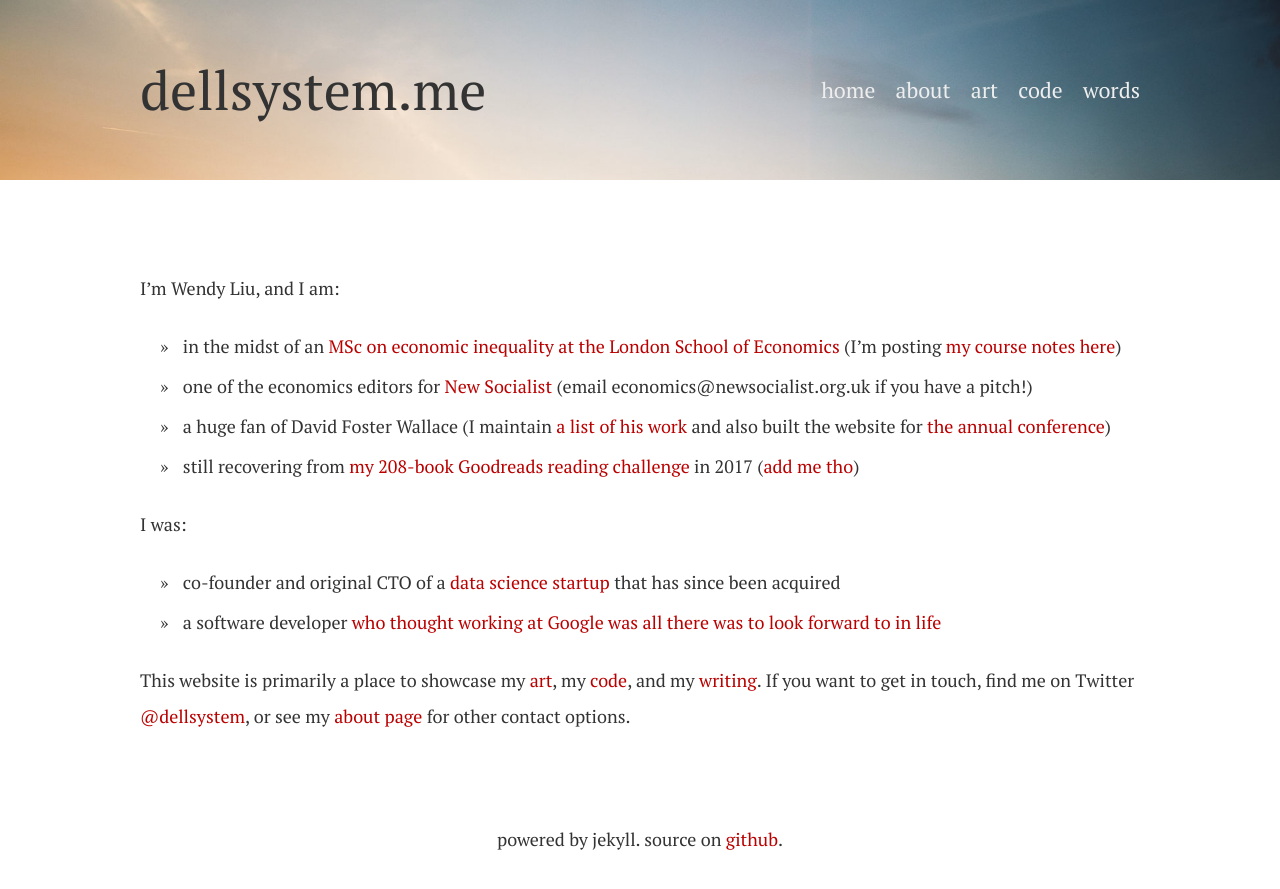
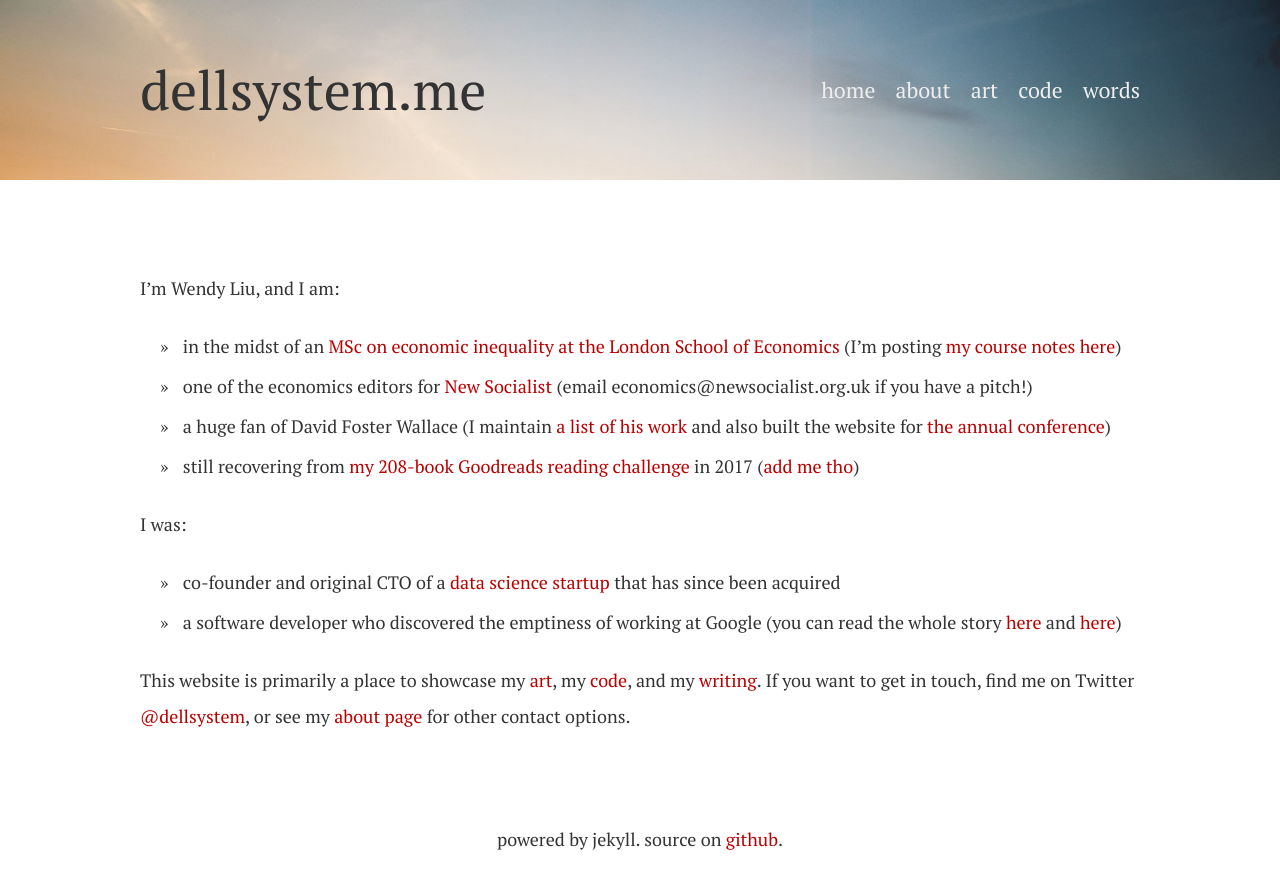
Before and after one commit to dellsystem/dellsystem.github.io, a Jekyll site: the page built from index.md, in a window 1280 px wide. Shown: the top 889 px of the page. Built offline with Jekyll 4.4.1, drawn with Linux system fonts in a browser that asks for light colours.

```diff
--- a/index.md
+++ b/index.md
@@ -16,8 +16,8 @@ I was:
 
 * co-founder and original CTO of a [data science startup][Macromeasures] that
   has since been acquired
-* a software developer [who thought working at Google was all there was to look
-  forward to in life][story]
+* a software developer who discovered the emptiness of working at Google (you
+  can read the whole story [here][story1] and [here][story2])
 
 This website is primarily a place to showcase my [art](/art), my [code](/code),
 and my [writing](/words). If you want to get in touch, find me on Twitter
```
Also changed, not shown: other parts of index.md (+2 -1 lines).
